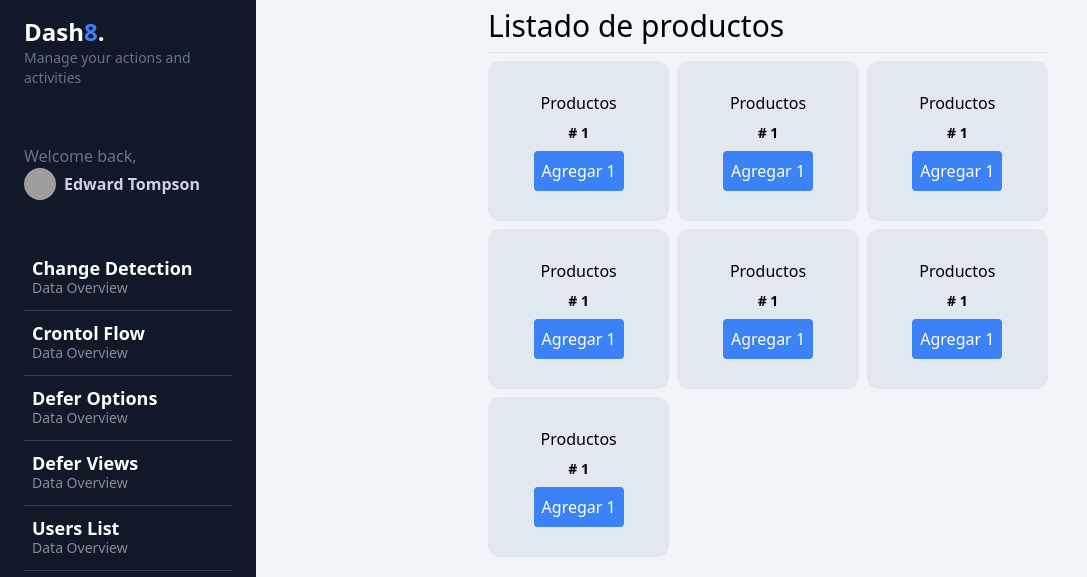
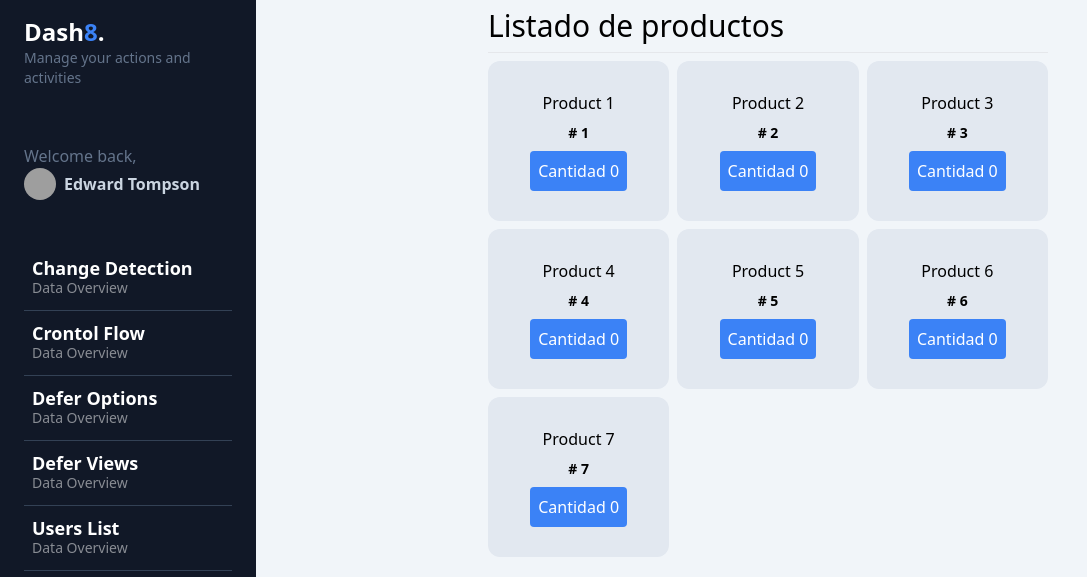
Before and after one commit to JonathanYaguana/CursoAngular, an Angular app in the folder 14-my-dashborad/: page /dashboard/input-output in a window 1280 px wide. Shown: the top 577 px of the page, without its empty margins (0-1087 px from the left). Built offline with nearby package versions, Linux system fonts and the light colour scheme; grey boxes are pictures that could not be loaded.

Commit message:
funciones Input y Output

```diff
--- a/14-my-dashborad/src/app/dashboard/pages/input-output/input-output.component.html
+++ b/14-my-dashborad/src/app/dashboard/pages/input-output/input-output.component.html
@@ -4,6 +4,9 @@
 <div class="grid grid-cols-1 sm:grid-cols-3 gap-2">
   @for (product of products(); track product.id) {
 
-    <app-product-card/>
+    <app-product-card
+     [product]="product"
+     (onIncrementQuantity)="updateProduct(product, $event)"
+    />
   }
 </div>
--- a/14-my-dashborad/src/app/dashboard/pages/input-output/input-output.component.ts
+++ b/14-my-dashborad/src/app/dashboard/pages/input-output/input-output.component.ts
@@ -41,6 +41,14 @@
     take(7)
   ).subscribe();
 
+  public updateProduct(product: Product, quantity: number){
+    this.products.update((products) =>
+      products.map( (p) =>
+        p.id === product.id ? { ...p, quantity } : p
+      )
+    )
+  };
+
   ngOnDestroy(): void {
     this.intervalSubcription.unsubscribe();
   }
--- a/14-my-dashborad/src/app/dashboard/pages/input-output/ui/product-card/product-card.component.html
+++ b/14-my-dashborad/src/app/dashboard/pages/input-output/ui/product-card/product-card.component.html
@@ -1,9 +1,10 @@
  <div
     class="bg-slate-200 w-full rounded-xl h-40 flex justify-center items-center flex-col">
-    <span>Productos</span>
-    <h2 class="font-bold text-sm my-2"># 1</h2>
+    <span>{{ product().name }}</span>
+    <h2 class="font-bold text-sm my-2"># {{ product().id }}</h2>
     <button
+      (click)="incrementQuantity()"
       class="bg-blue-500 p-2 rounded text-white hover:bg-blue-600 transition-all">
-      Agregar 1
+      Cantidad {{ product().quantity }}
     </button>
   </div>
--- a/14-my-dashborad/src/app/dashboard/pages/input-output/ui/product-card/product-card.component.ts
+++ b/14-my-dashborad/src/app/dashboard/pages/input-output/ui/product-card/product-card.component.ts
@@ -1,5 +1,6 @@
 import { CommonModule } from '@angular/common';
-import { ChangeDetectionStrategy, Component } from '@angular/core';
+import { ChangeDetectionStrategy, Component, input, Input, output } from '@angular/core';
+import { Product } from '@interfaces/product.interface';
 
 @Component({
   selector: 'app-product-card',
@@ -10,6 +11,12 @@
 })
 export class ProductCardComponent   {
 
-  constructor() { }
+  public product = input.required<Product>();
+
+  public onIncrementQuantity = output<number>();
+
+  public incrementQuantity(): void{
+    this.onIncrementQuantity.emit( this.product().quantity + 1);
+  }
 
 }
```
